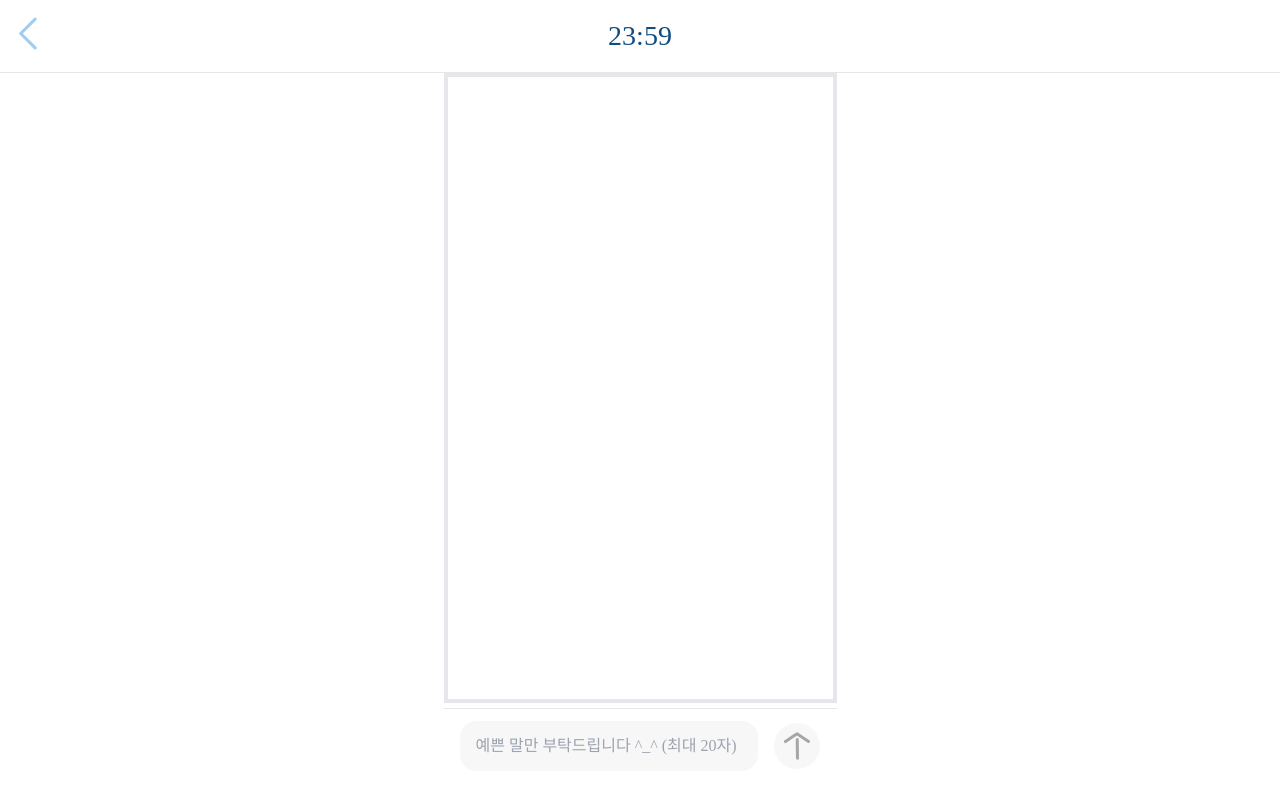
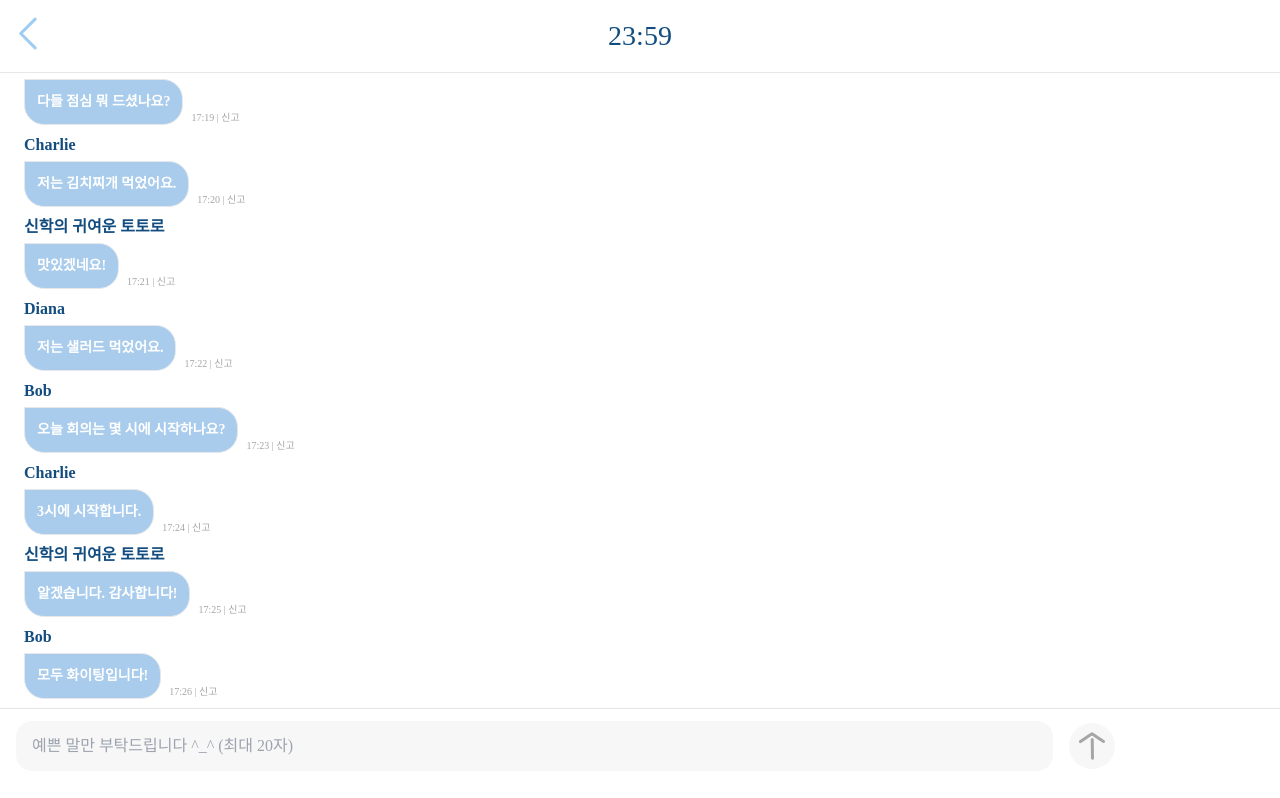
Before and after one commit to DevOpsSociety/Hanmo-front, a Next.js app: page /chat in a window 1280 px wide. Built offline with nearby package versions, Linux system fonts and the light colour scheme; no server answers; a web font is replaced by a local one.

Commit message:
style: 채팅 페이지 퍼블리싱

```diff
--- a/src/app/chat/page.tsx
+++ b/src/app/chat/page.tsx
@@ -21,14 +21,14 @@ const ChatPage = () => {
   }, []);
 
   return (
-    <div className="max-w-[393px] h-[calc(100dvh-90px)] mx-auto flex flex-col gap-4 font-[Pretendard] relative">
-      <div className="flex flex-col gap-6 px-6 overflow-y-auto max-h-[calc(100dvh-170px)] border-4 h-screen">
+    <main className="max-w-[1800px] h-[calc(100dvh-90px)] mx-auto flex flex-col gap-4 font-[Pretendard] relative">
+      <div className="flex flex-col gap-6 px-6 overflow-y-auto max-h-[calc(100dvh-170px)] h-screen">
         <ChatList chatHistory={chatHistory} nickname={nickname} />
       </div>
       <div className="flex flex-col w-full gap-3 absolute bottom-0">
         <ChatInput onSend={handleSendMessage} />
       </div>
-    </div>
+    </main>
   );
 };
 
--- a/src/components/ChatList/index.tsx
+++ b/src/components/ChatList/index.tsx
@@ -1,8 +1,12 @@
+import { useEffect, useRef, useState } from "react";
+import ReportModal from "../ReportModal";
+
 interface ChatMessage {
-  id?: string;
+  roomId: string;
+  senderId: number;
+  senderNickname: string;
   content: string;
-  sender: string;
-  timestamp?: string;
+  sentAt: string;
 }
 
 
@@ -12,21 +16,41 @@ interface ChatListProps {
 }
 
 export default function ChatList({ chatHistory, nickname }: ChatListProps) {
+  const bottomRef = useRef<HTMLDivElement | null>(null);
+
+
+  const [reportOpen, setReportOpen] = useState(false);
+  const [reportReason, setReportReason] = useState("");
+
+  useEffect(() => {
+    bottomRef.current?.scrollIntoView({ behavior: "auto" });
+  }, [chatHistory]);
+
   return (
-    <>
+    <div>
+      <div>
+        <div className="flex flex-col text-center text-[13px] items-center">
+          <div className="text-[#A6A6A6] py-8">
+            4인 채팅이 시작되었어요! <br />
+            남은 시간에 유의하세요.
+          </div>
+          <div className="w-[100px] h-8 rounded-[20px] bg-[#134D80] text-white flex items-center justify-center">
+            2025. 06. 03
+          </div>
+        </div>
         {chatHistory.map((msg, idx) => {
-        const isMine = msg.sender === nickname;
+          const isMine = msg.senderNickname === nickname;
           return (
             <div
               key={idx}
-            className={`flex flex-col ${isMine ? "items-end" : "items-start"}`}
+              className={`flex flex-col py-1 ${isMine ? "items-end" : "items-start"}`}
             >
               {/* 닉네임 */}
               <div
                 className={`font-bold text-[#134D80] mb-1 ${isMine ? "text-right" : "text-left"
                   }`}
               >
-              {msg.sender}
+                {isMine || msg.senderNickname}
               </div>
               {/* 메시지 + 시간 */}
               <div
@@ -35,23 +59,50 @@ export default function ChatList({ chatHistory, nickname }: ChatListProps) {
               >
                 {/* 메시지 */}
                 <div
-                className={`w-fit border rounded-bl-[20px] rounded-br-[20px] rounded-tr-[20px] rounded-tl-none p-3 text-sm font-semibold text-white
-                  ${isMine ? "bg-[#134D80]" : "bg-[#AACCEC]"}
+                  className={`w-fit border rounded-bl-[20px] rounded-br-[20px] p-3 text-sm font-semibold text-white
+                  ${isMine ? "bg-[#134D80] rounded-tr-none rounded-tl-[20px]" : "bg-[#AACCEC] rounded-tr-[20px] rounded-tl-none"}
                 `}
                 >
                   {msg.content}
                 </div>
                 {/* 시간 */}
-              <span
+                <div
                   className={`text-[10px] text-[#a6a6a6] ${isMine ? "order-2 mr-2" : ""
-                  }`}
+                    }`}>
+                  <span>
+                    {new Date(msg.sentAt).toLocaleTimeString("ko-KR", {
+                      hour: "2-digit",
+                      minute: "2-digit",
+                      hour12: false,
+                    })}
+                  </span>
+                  {isMine || <>
+                    <span> | </span>
+                    <button
+                      onClick={() => setReportOpen(true)}
                     >
-                {msg.timestamp}
-              </span>
+                      신고
+                    </button>
+                  </>
+                  }
+                  <ReportModal
+                    open={reportOpen}
+                    onClose={() => setReportOpen(false)}
+                    onSubmit={() => {
+                      // 신고 처리 로직
+                      alert("신고가 접수되었습니다.");
+                      setReportOpen(false);
+                    }}
+                    reason={reportReason}
+                    setReason={setReportReason}
+                  />
+                </div>
               </div>
             </div>
           );
         })}
-    </>
+      </div>
+      <div ref={bottomRef} />
+    </div>
   );
 }
--- a/src/hooks/useChat.tsx
+++ b/src/hooks/useChat.tsx
@@ -4,10 +4,11 @@ import SockJS from "sockjs-client";
 
 // 채팅 메시지 타입 정의
 interface ChatMessage {
-  id?: string;
+  roomId: string;
+  senderId: number;
+  senderNickname: string;
   content: string;
-  sender: string;
-  timestamp?: string;
+  sentAt: string;
 }
 
 // 채팅 WebSocket 커스텀 훅
@@ -15,8 +16,79 @@ export default function useChat(
   wsUrl = process.env.NEXT_PUBLIC_WS_URL || ""
 ) {
   // 채팅 내역 상태
-  const [chatHistory, setChatHistory] = useState<ChatMessage[]>([]);
-  // STOMP 클라이언트 인스턴스 저장용 ref
+  const [chatHistory, setChatHistory] = useState<ChatMessage[]>([
+    {
+      roomId: "77",
+      senderId: 2,
+      senderNickname: "Bob",
+      content: "안녕하세요!",
+      sentAt: "2025-06-03T17:17:13.913Z",
+    },
+    {
+      roomId: "77",
+      senderId: 1,
+      senderNickname: "신학의 귀여운 토토로",
+      content: "오늘 날씨가 참 좋아요.",
+      sentAt: "2025-06-03T17:18:00.000Z",
+    },
+    {
+      roomId: "77",
+      senderId: 4,
+      senderNickname: "Diana",
+      content: "다들 점심 뭐 드셨나요?",
+      sentAt: "2025-06-03T17:19:10.000Z",
+    },
+    {
+      roomId: "77",
+      senderId: 3,
+      senderNickname: "Charlie",
+      content: "저는 김치찌개 먹었어요.",
+      sentAt: "2025-06-03T17:20:20.000Z",
+    },
+    {
+      roomId: "77",
+      senderId: 1,
+      senderNickname: "신학의 귀여운 토토로",
+      content: "맛있겠네요!",
+      sentAt: "2025-06-03T17:21:30.000Z",
+    },
+    {
+      roomId: "77",
+      senderId: 4,
+      senderNickname: "Diana",
+      content: "저는 샐러드 먹었어요.",
+      sentAt: "2025-06-03T17:22:10.000Z",
+    },
+    {
+      roomId: "77",
+      senderId: 2,
+      senderNickname: "Bob",
+      content: "오늘 회의는 몇 시에 시작하나요?",
+      sentAt: "2025-06-03T17:23:05.000Z",
+    },
+    {
+      roomId: "77",
+      senderId: 3,
+      senderNickname: "Charlie",
+      content: "3시에 시작합니다.",
+      sentAt: "2025-06-03T17:24:00.000Z",
+    },
+    {
+      roomId: "77",
+      senderId: 1,
+      senderNickname: "신학의 귀여운 토토로",
+      content: "알겠습니다. 감사합니다!",
+      sentAt: "2025-06-03T17:25:10.000Z",
+    },
+    {
+      roomId: "77",
+      senderId: 2,
+      senderNickname: "Bob",
+      content: "모두 화이팅입니다!",
+      sentAt: "2025-06-03T17:26:00.000Z",
+    },
+  ]);
+  // ...existing code...
   const clientRef = useRef<Client | null>(null);
 
   useEffect(() => {
```
Lines whose indentation alone changed are shown as unchanged.
